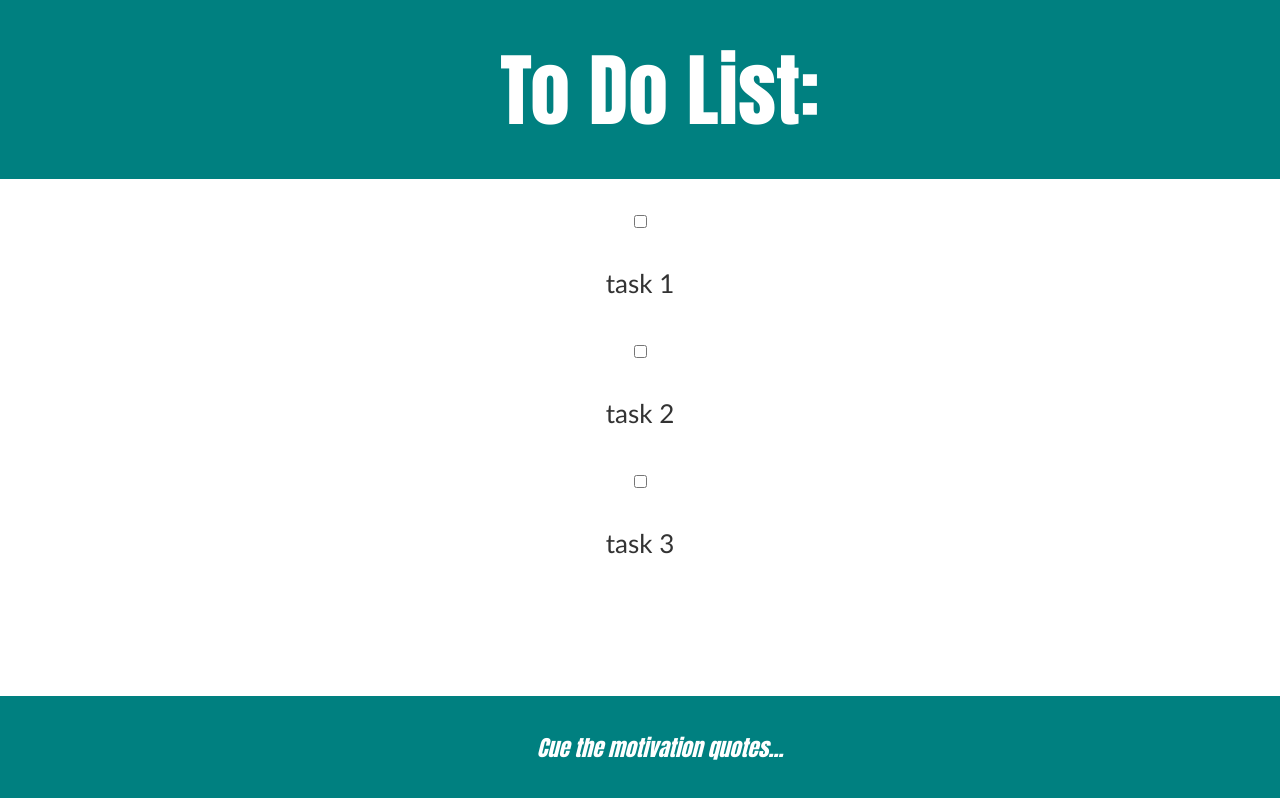
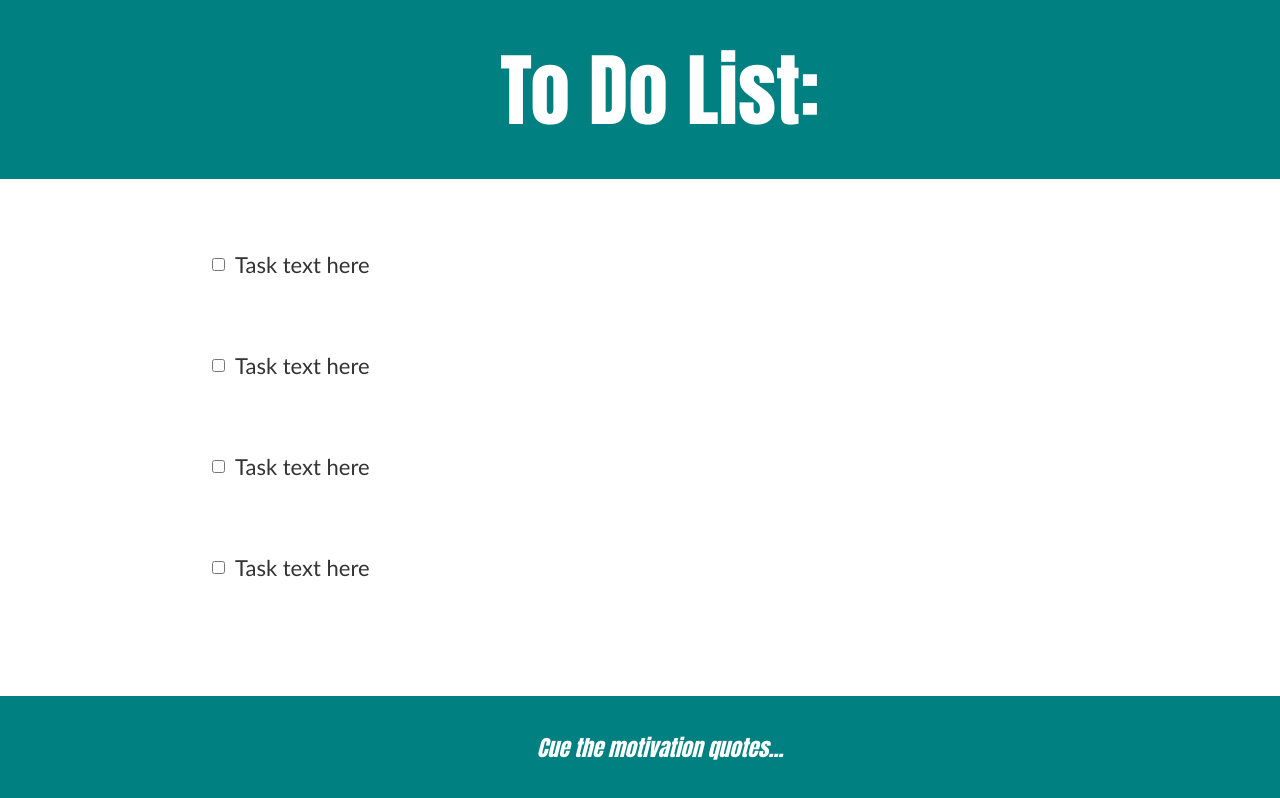
Before and after one commit to kaylahimmel/react-todo-app, a React (Create React App) app in the folder to-do-tutorial/: page / in a window 1280 px wide. Shown: the top 798 px of the page. Built offline with nearby package versions, Linux system fonts and the light colour scheme.

Commit message:
updated components to add styling and props

```diff
--- a/to-do-tutorial/src/App.js
+++ b/to-do-tutorial/src/App.js
@@ -2,13 +2,18 @@ import React from 'react';
 import './styles/styles.css';
 import Header from '../src/components/Header'
 import Footer from '../src/components/Footer'
-import List from '../src/components/List'
+import ListItem from './components/ListItem'
 
 function App() {
   return (
     <div className="App">
       <Header />
-      <List />
+      <div className="list">
+        <ListItem />
+        <ListItem />
+        <ListItem />
+        <ListItem />
+      </div>
       <Footer />
     </div>
   );
--- a/to-do-tutorial/src/components/List.js
+++ /dev/null
@@ -1,18 +0,0 @@
-import React from 'react';
-
-function List () {
-  return (
-    <div className="list">
-      <input type='checkbox' />
-      <p className="list-item">task 1</p>
-
-      <input type='checkbox' />
-      <p className="list-item">task 2</p>
-
-      <input type='checkbox' />
-      <p className="list-item">task 3</p>
-    </div>
-  )
-}
-
-export default List
--- /dev/null
+++ b/to-do-tutorial/src/components/ListItem.js
@@ -0,0 +1,12 @@
+import React from 'react';
+
+function ListItem () {
+  return (
+    <div className="list-item">
+      <input type='checkbox' />
+      <p>Task text here</p>
+    </div>
+  )
+}
+
+export default ListItem
--- a/to-do-tutorial/src/styles/styles.css
+++ b/to-do-tutorial/src/styles/styles.css
@@ -1,10 +1,7 @@
 body {
   margin: 0;
   font-family: 'Gill Sans', 'Gill Sans MT', Calibri, 'Trebuchet MS', sans-serif;
-  line-height: 1.5;
   color: #333;
-  text-align: left;
-  width: 100%;
 }
 
 .navbar, .footer {
@@ -23,17 +20,26 @@ body {
 }
 
 .list {
-  font-size: 26px;
-  display: block;
-  margin-top: 20px;
-  padding: 0 60px;
-  align-content: center;
-  text-align: center;
+  margin: auto;
+  width: 75%;
+  display: flex;
+  flex-direction: column;
+  align-items: center;
+  padding: 20px;
+}
 
-  &-item {
-    align-items: middle;
-    text-align: left;
-  }
+input[type=checkbox] {
+  margin-right: 10px;
+}
+
+.list-item {
+  display: flex;
+  justify-content: flex-start;
+  align-items: center;
+  padding: 30px 20px 0;
+  width: 90%;
+  font-size: 22px;
+
 }
 
 .footer {
```
